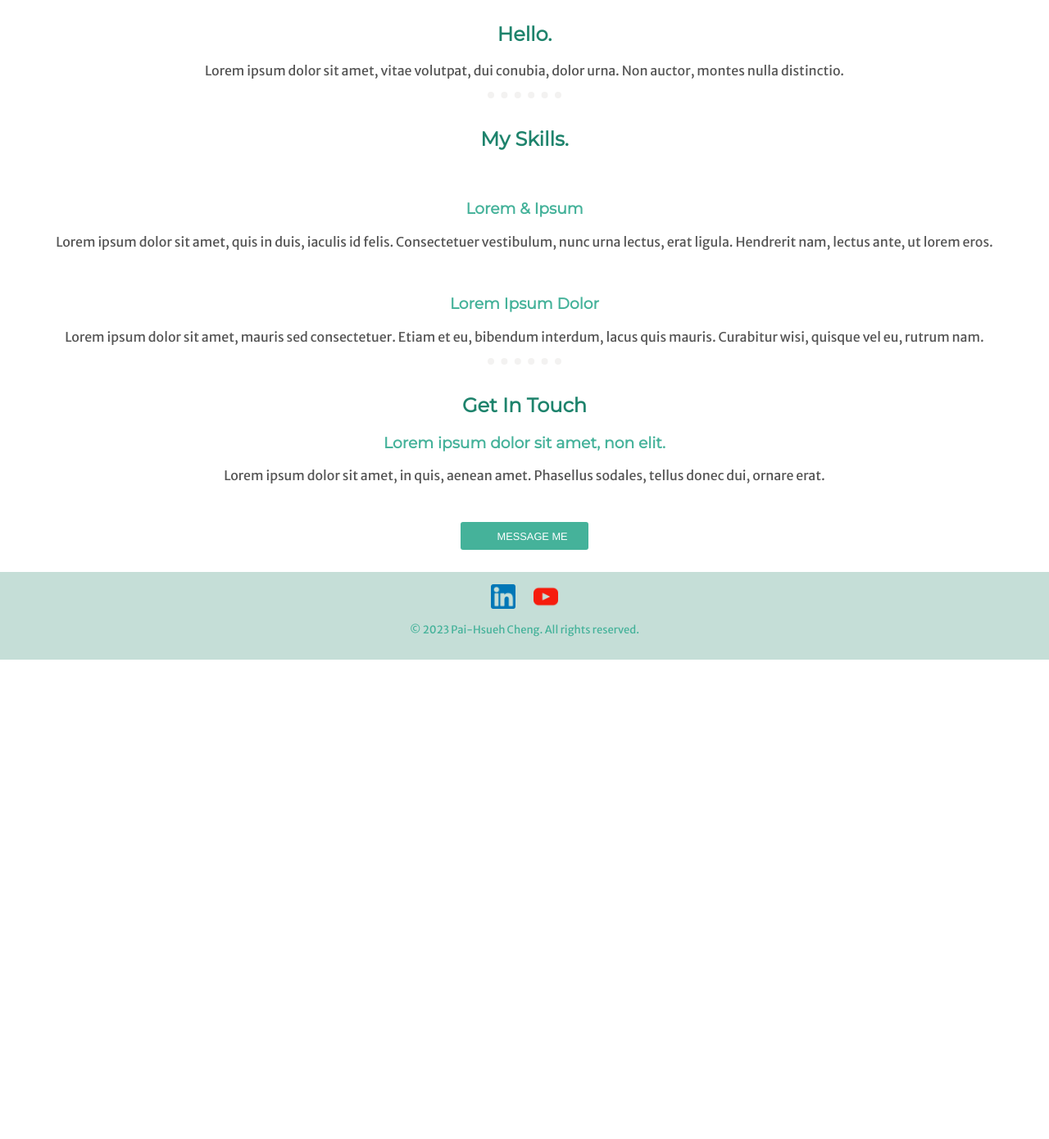
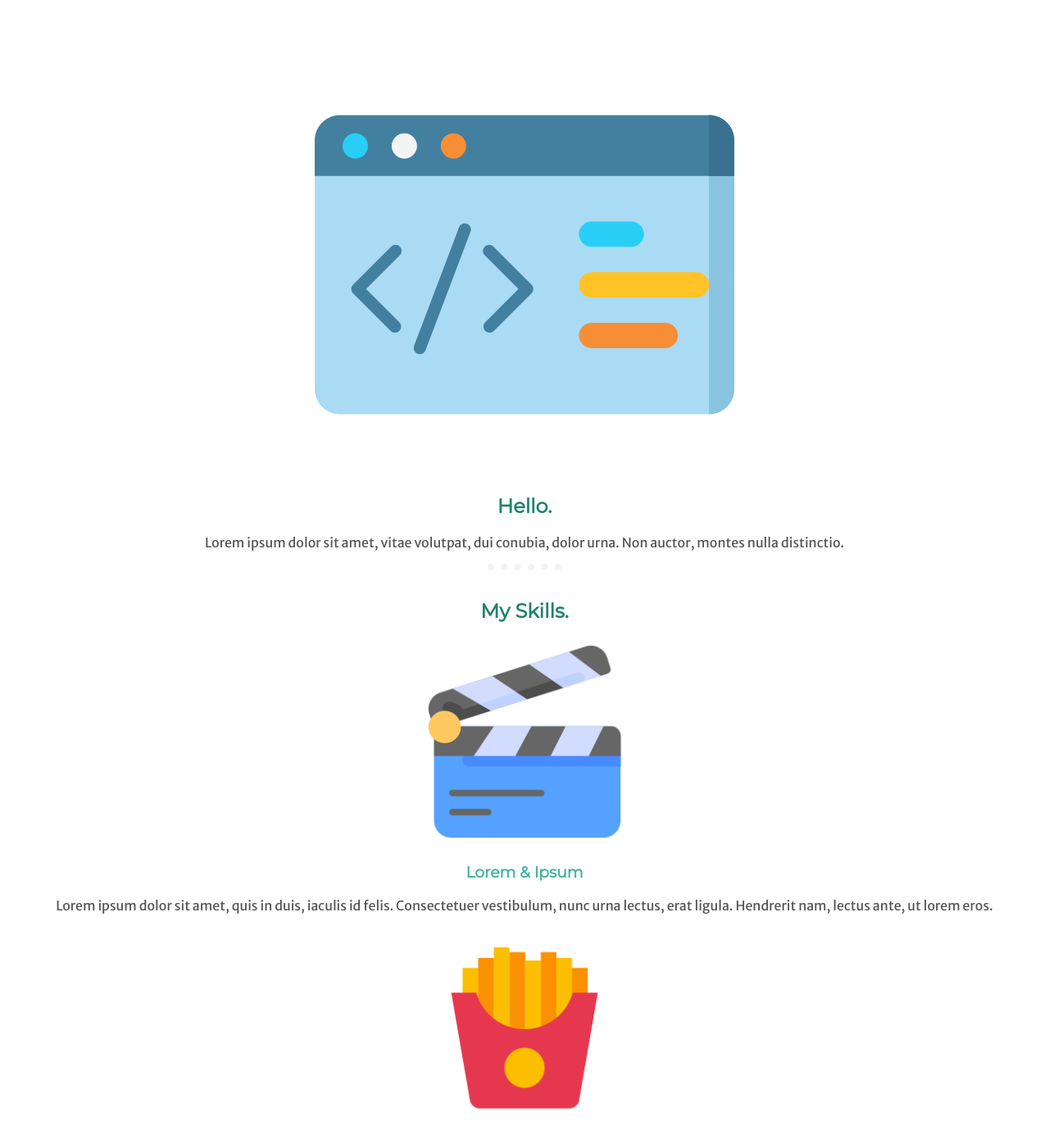
Before and after one commit to Gabiincode/personal-website, a plain HTML site: page index.html in a window 1280 px wide. Shown: the part 710-2100 px from the top of the page at 82% size. Before the commit the page ends 1515 px from the top, so only its background shows below. Drawn offline with Linux system fonts and the light colour scheme.

Commit message:
Update index.html

```diff
--- a/index.html
+++ b/index.html
@@ -21,9 +21,15 @@
         <img src="./Images/mountain.png" alt="">
     </div>
 
+	<br>
+<br>
+<br>
+<br>
+
+
     <div class="middle-container">
         <div class="profile">
-          <img src="" alt="">
+          <img src="./Images/code.png" alt="">
           <h2>Hello.</h2>
           <p>Lorem ipsum dolor sit amet, vitae volutpat, dui conubia, dolor urna. Non auctor, montes nulla distinctio.</p>
         </div>
@@ -31,12 +37,12 @@
         <div class="skills">
           <h2>My Skills.</h2>
           <div class="skill-row">
-            <img class="" src="" alt="">
+            <img class="" src="./Images/film-slate.png" alt="" width="250px">
             <h3>Lorem & Ipsum</h3>
             <p>Lorem ipsum dolor sit amet, quis in duis, iaculis id felis. Consectetuer vestibulum, nunc urna lectus, erat ligula. Hendrerit nam, lectus ante, ut lorem eros.</p>
           </div>
           <div class="skill-row">
-            <img class="" src="" alt="">
+            <img class="" src="./Images/french-fries.png" alt="" width="250px">
             <h3>Lorem Ipsum Dolor</h3>
             <p>Lorem ipsum dolor sit amet, mauris sed consectetuer. Etiam et eu, bibendum interdum, lacus quis mauris. Curabitur wisi, quisque vel eu, rutrum nam.</p>
           </div>
```
